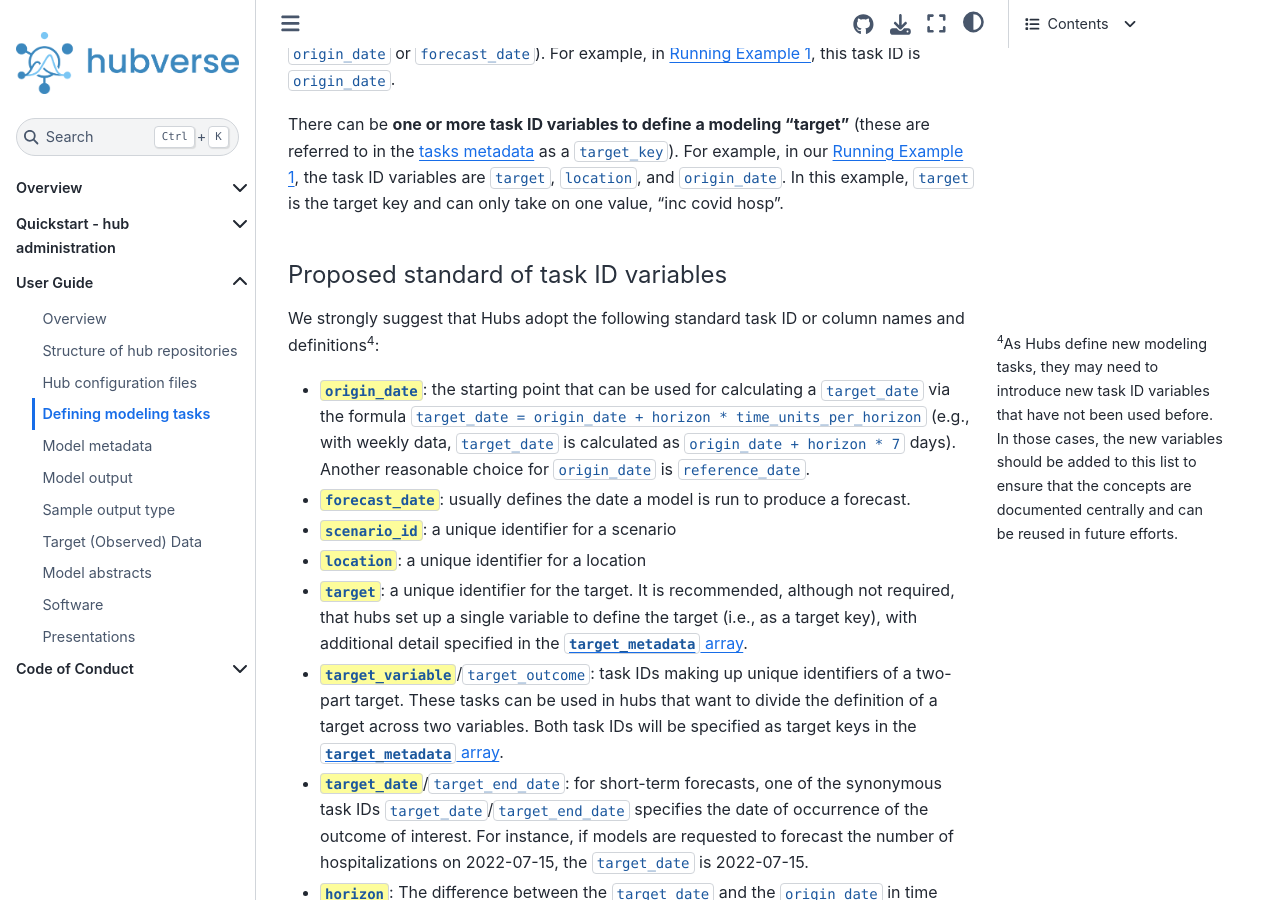
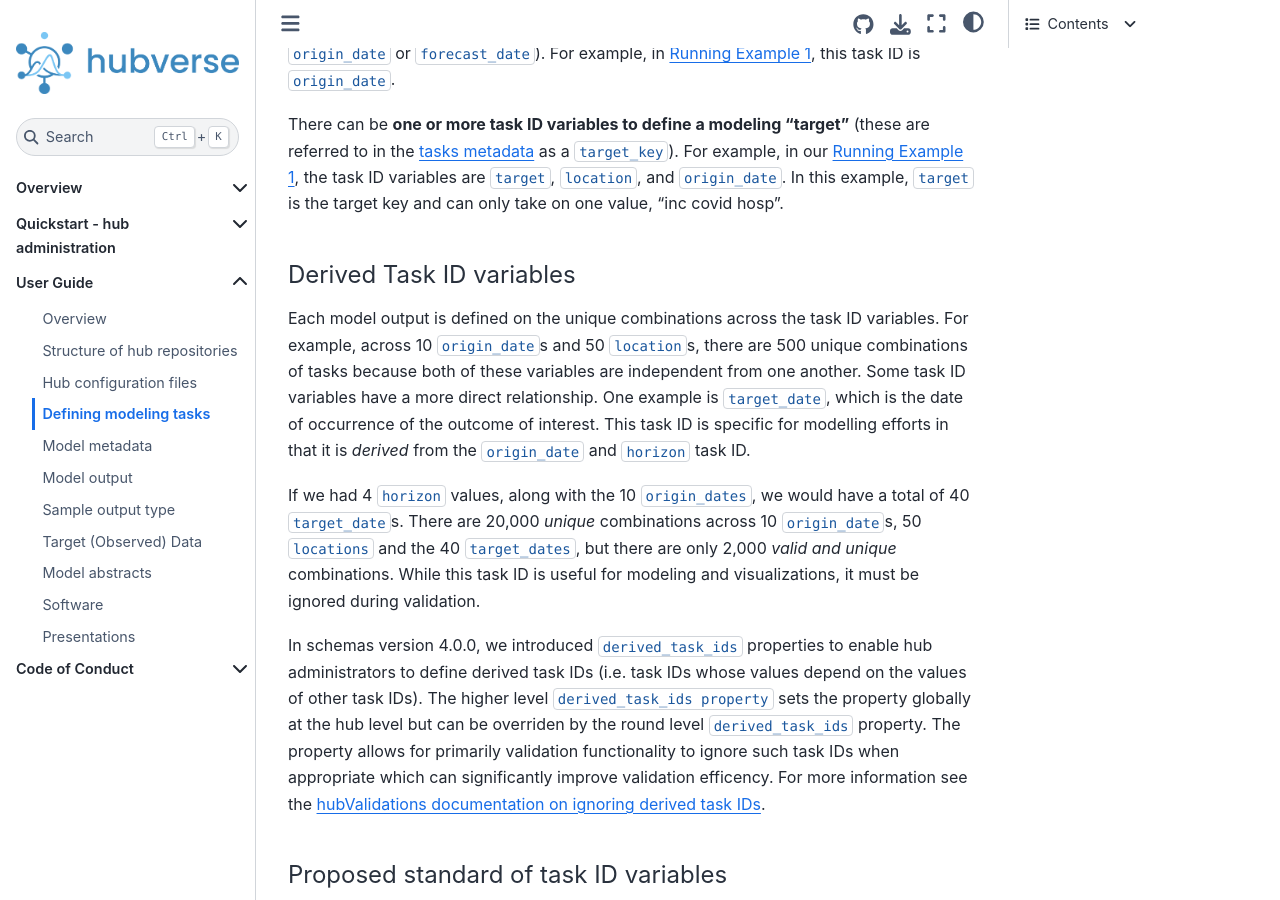
Before and after one commit to hubverse-org/hubDocs, a Sphinx documentation site: the page built from docs/source/user-guide/tasks.md, in a window 1280 px wide and 900 px high, scrolled down 1858 px. Built offline with Sphinx 7.4.7 and the Sphinx Book theme 1.1.4, drawn with Linux system fonts in a browser that asks for light colours; comment, search, counter and statistics services are not loaded.

Commit message:
add derived task ID language

```diff
--- a/docs/source/user-guide/tasks.md
+++ b/docs/source/user-guide/tasks.md
@@ -61,6 +61,30 @@ There can be **one or more task ID variables to define a modeling "target"** (th
 For example, in our [Running Example 1](#running-example-1), the task ID variables are `target`, `location`, and `origin_date`.
 In this example, `target` is the target key and can only take on one value, "inc covid hosp".
 
+#### Derived Task ID variables
+
+Each model output is defined on the unique combinations across the task ID
+variables. For example, across 10 `origin_date`s and 50 `location`s, there are
+500 unique combinations of tasks because both of these variables are
+independent from one another. Some task ID variables have a more direct
+relationship. One example is `target_date`, which is the date of occurrence of
+the outcome of interest. This task ID is specific for modelling efforts in that
+it is _derived_ from the `origin_date` and `horizon` task ID.
+
+If we had 4 `horizon` values, along with the 10 `origin_dates`, we would have a total of 40 `target_date`s. There are 20,000 _unique_ combinations across 10
+`origin_date`s, 50 `locations` and the 40 `target_dates`, but there are only
+2,000 _valid and unique_ combinations. While this task ID is useful for modeling
+and visualizations, it must be ignored during validation.
+
+In schemas version 4.0.0, we introduced `derived_task_ids` properties to enable
+hub administrators to define derived task IDs (i.e. task IDs whose values
+depend on the values of other task IDs). The higher level `derived_task_ids
+property` sets the property globally at the hub level but can be overriden by
+the round level `derived_task_ids` property. The property allows for primarily
+validation functionality to ignore such task IDs when appropriate which can
+significantly improve validation efficency. For more information see the
+[hubValidations documentation on ignoring derived task
+IDs](https://hubverse-org.github.io/hubValidations/articles/validate-pr.html#ignoring-derived-task-ids-to-improve-performance).
 
 #### Proposed standard of task ID variables
 
```
